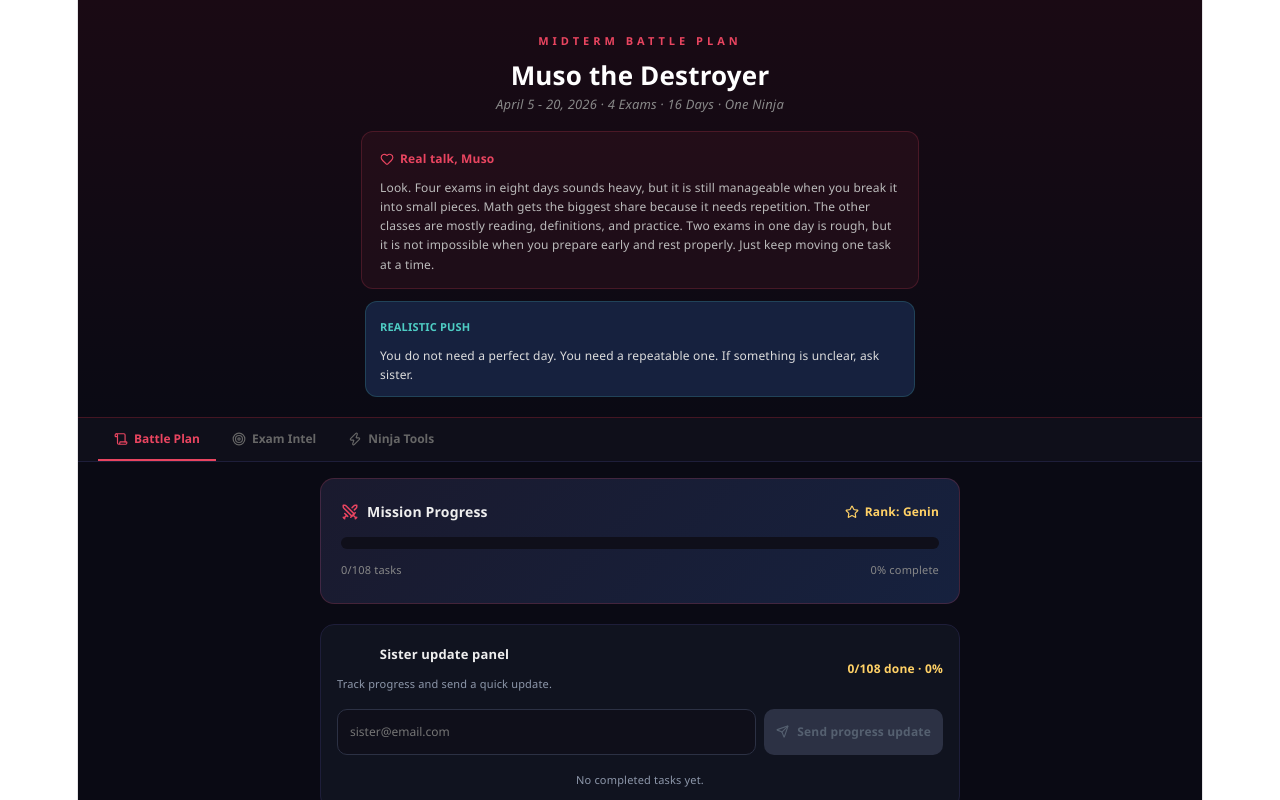
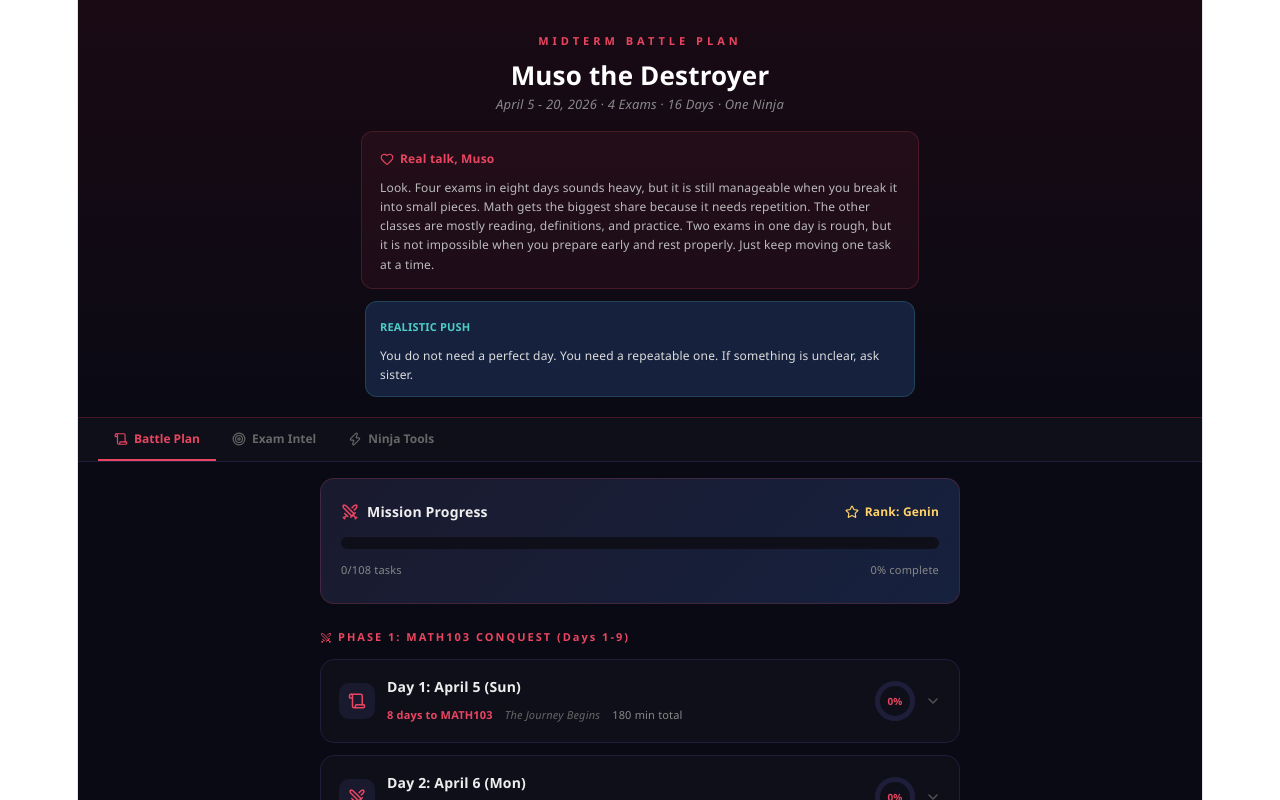
Before and after one commit to sudhei02/midterm-ninja-tracker-web, a React (Vite) app: page / in a window 1280 px wide. Shown: the top 800 px of the page. Built offline with nearby package versions, Linux system fonts and the light colour scheme.

Commit message:
Refactor progress tracking logic and remove completion log functionality

```diff
--- a/src/App.jsx
+++ b/src/App.jsx
@@ -25,12 +25,10 @@ import {
   MessageSquare,
   TrendingUp,
   Users,
-  Send,
 } from "lucide-react";
 
 const STORAGE_KEY = "muso-ninja-planner-v2";
 const SISTER_EMAIL_KEY = "muso-sister-email-v1";
-const COMPLETION_LOG_KEY = "muso-completion-log-v1";
 
 const loadProgress = () => {
   try {
@@ -54,31 +52,6 @@ const loadString = (key) => {
     return localStorage.getItem(key) || "";
   } catch {
     return "";
-  }
-};
-
-const saveString = (key, value) => {
-  try {
-    localStorage.setItem(key, value);
-  } catch {
-    // Ignore storage write errors.
-  }
-};
-
-const loadCompletionLog = () => {
-  try {
-    const raw = localStorage.getItem(COMPLETION_LOG_KEY);
-    return raw ? JSON.parse(raw) : [];
-  } catch {
-    return [];
-  }
-};
-
-const saveCompletionLog = (log) => {
-  try {
-    localStorage.setItem(COMPLETION_LOG_KEY, JSON.stringify(log));
-  } catch {
-    // Ignore storage write errors.
   }
 };
 
@@ -159,38 +132,6 @@ const buildTaskEmailHref = ({ sisterEmail, day, block, task, completedCount, tot
     "He wants a quick hint or example.",
     "",
     "Please keep it short.",
-    "",
-    "Thank you.",
-  ].join("\n");
-
-  return `mailto:${sisterEmail}?subject=${encodeURIComponent(subject)}&body=${encodeURIComponent(body)}`;
-};
-
-const buildProgressEmailHref = ({ sisterEmail, progress, completionLog }) => {
-  if (!sisterEmail) return null;
-
-  const totalTasks = SCHEDULE.reduce(
-    (a, day) => a + day.blocks.reduce((b, bl) => b + bl.tasks.length, 0),
-    0
-  );
-  const doneTasks = Object.values(progress).filter(Boolean).length;
-  const pct = totalTasks > 0 ? Math.round((doneTasks / totalTasks) * 100) : 0;
-  const recent = completionLog.slice(0, 5);
-  const subject = `Muso progress update: ${doneTasks}/${totalTasks} tasks complete (${pct}%)`;
-  const body = [
-    `Hi Sister,`,
-    "",
-    `Here is Muso's latest study update: ${doneTasks}/${totalTasks} tasks complete (${pct}%).`,
-    "",
-    "Recent completed tasks:",
-    ...(recent.length > 0
-      ? recent.map(
-          (item) =>
-            `- Day ${item.dayNum}: ${item.course} | ${item.focus} | ${item.task}`
-        )
-      : ["- No tasks completed yet."]),
-    "",
-    "He is still working through the plan. Please help if he gets stuck.",
     "",
     "Thank you.",
   ].join("\n");
@@ -1073,7 +1014,6 @@ function StudyBlock({
   blockIdx,
   progress,
   setProgress,
-  setCompletionLog,
   sisterEmail,
 }) {
   const style = priorityStyles[block.priority];
@@ -1083,34 +1023,11 @@ function StudyBlock({
 
   const toggleTask = (taskIdx) => {
     const key = `${dayNum}-${blockIdx}-${taskIdx}`;
-    const task = block.tasks[taskIdx];
-    const wasChecked = !!progress[key];
     setProgress((prev) => {
       const next = { ...prev, [key]: !prev[key] };
       saveProgress(next);
       return next;
     });
-    if (!wasChecked) {
-      const doneCount = block.tasks.filter(
-        (_, i) => i === taskIdx || progress[`${dayNum}-${blockIdx}-${i}`]
-      ).length;
-      setCompletionLog((prev) => {
-        const entry = {
-          id: `${dayNum}-${blockIdx}-${taskIdx}-${prev.length + 1}`,
-          dayNum,
-          day: day.day,
-          course: block.course,
-          focus: block.focus,
-          task,
-          doneCount,
-          totalTasks,
-          pct: totalTasks > 0 ? Math.round((doneCount / totalTasks) * 100) : 0,
-        };
-        const next = [entry, ...prev].slice(0, 12);
-        saveCompletionLog(next);
-        return next;
-      });
-    }
   };
 
   const completedCount = block.tasks.filter(
@@ -1246,7 +1163,6 @@ function DayCard({
   day,
   progress,
   setProgress,
-  setCompletionLog,
   sisterEmail,
 }) {
   const [open, setOpen] = useState(false);
@@ -1400,7 +1316,6 @@ function DayCard({
               blockIdx={bi}
               progress={progress}
               setProgress={setProgress}
-              setCompletionLog={setCompletionLog}
               sisterEmail={sisterEmail}
             />
           ))}
@@ -1503,19 +1418,8 @@ function OverallProgress({ progress }) {
 
 export default function NinjaPlanner() {
   const [progress, setProgress] = useState(loadProgress);
-  const [completionLog, setCompletionLog] = useState(loadCompletionLog);
-  const [sisterEmail, setSisterEmail] = useState(() =>
-    loadString(SISTER_EMAIL_KEY)
-  );
+  const sisterEmail = loadString(SISTER_EMAIL_KEY);
   const [tab, setTab] = useState("schedule");
-
-  useEffect(() => {
-    saveCompletionLog(completionLog);
-  }, [completionLog]);
-
-  useEffect(() => {
-    saveString(SISTER_EMAIL_KEY, sisterEmail);
-  }, [sisterEmail]);
 
   const totalTasks = SCHEDULE.reduce(
     (a, day) => a + day.blocks.reduce((b, bl) => b + bl.tasks.length, 0),
@@ -1525,11 +1429,6 @@ export default function NinjaPlanner() {
   const pct = totalTasks > 0 ? Math.round((doneTasks / totalTasks) * 100) : 0;
   const motivationalQuote =
     MOTIVATIONAL_QUOTES[pct % MOTIVATIONAL_QUOTES.length];
-  const progressUpdateHref = buildProgressEmailHref({
-    sisterEmail,
-    progress,
-    completionLog,
-  });
 
   return (
     <div
@@ -1713,118 +1612,6 @@ export default function NinjaPlanner() {
           <>
             <OverallProgress progress={progress} />
 
-            <div
-              style={{
-                background: "#10131f",
-                border: "1px solid #1e1e3a",
-                borderRadius: 14,
-                padding: 16,
-                marginBottom: 18,
-              }}
-            >
-              <div
-                style={{
-                  display: "flex",
-                  alignItems: "center",
-                  justifyContent: "space-between",
-                  gap: 12,
-                  flexWrap: "wrap",
-                }}
-              >
-                <div>
-                  <div style={{ fontSize: 13, fontWeight: 700, color: "#eee" }}>
-                    Sister update panel
-                  </div>
-                  <div style={{ fontSize: 11, color: "#8e98ab", marginTop: 3 }}>
-                    Track progress and send a quick update.
-                  </div>
-                </div>
-                <div style={{ fontSize: 12, color: "#ffd166", fontWeight: 700 }}>
-                  {doneTasks}/{totalTasks} done · {pct}%
-                </div>
-              </div>
-
-              <div
-                style={{
-                  display: "flex",
-                  gap: 8,
-                  flexWrap: "wrap",
-                  marginTop: 12,
-                }}
-              >
-                <input
-                  value={sisterEmail}
-                  onChange={(event) => setSisterEmail(event.target.value)}
-                  placeholder="sister@email.com"
-                  style={{
-                    flex: "1 1 220px",
-                    background: "#0f0f1a",
-                    border: "1px solid #2c3144",
-                    borderRadius: 10,
-                    color: "#eee",
-                    padding: "10px 12px",
-                    fontFamily: "inherit",
-                    fontSize: 12,
-                  }}
-                />
-                <a
-                  href={progressUpdateHref || undefined}
-                  onClick={(event) => {
-                    if (!progressUpdateHref) {
-                      event.preventDefault();
-                    }
-                  }}
-                  style={{
-                    display: "inline-flex",
-                    alignItems: "center",
-                    gap: 8,
-                    padding: "10px 12px",
-                    borderRadius: 10,
-                    background: progressUpdateHref ? "#ffd166" : "#2c3144",
-                    color: progressUpdateHref ? "#0f0f1a" : "#556070",
-                    textDecoration: "none",
-                    fontSize: 12,
-                    fontWeight: 700,
-                    cursor: progressUpdateHref ? "pointer" : "not-allowed",
-                  }}
-                >
-                  <Send size={13} />
-                  Send progress update
-                </a>
-              </div>
-
-              <div style={{ marginTop: 12, display: "grid", gap: 8 }}>
-                {completionLog.length > 0 ? (
-                  completionLog.slice(0, 3).map((item) => (
-                    <div
-                      key={item.id}
-                      style={{
-                        background: "#0f0f1a",
-                        border: "1px solid #1e1e3a",
-                        borderRadius: 10,
-                        padding: "8px 10px",
-                        fontSize: 11,
-                        color: "#cbd5e1",
-                        lineHeight: 1.5,
-                      }}
-                    >
-                      <strong style={{ color: courseColors[item.course] || "#ffd166" }}>
-                        Day {item.dayNum}:
-                      </strong>{" "}
-                      {item.course} · {item.focus} · {item.task}
-                      <div style={{ color: "#8e98ab", marginTop: 2 }}>
-                        {item.doneCount}/{item.totalTasks} done on that block · {item.pct}%
-                      </div>
-                    </div>
-                  ))
-                ) : (
-                  <div style={{ fontSize: 11, color: "#8e98ab" }}>
-                    No completed tasks yet.
-                  </div>
-                )}
-              </div>
-            </div>
-
             {/* Phase labels */}
             <div
               style={{
@@ -1848,7 +1635,6 @@ export default function NinjaPlanner() {
                 day={day}
                 progress={progress}
                 setProgress={setProgress}
-                setCompletionLog={setCompletionLog}
                 sisterEmail={sisterEmail}
               />
             ))}
@@ -1876,7 +1662,6 @@ export default function NinjaPlanner() {
                   day={day}
                   progress={progress}
                   setProgress={setProgress}
-                  setCompletionLog={setCompletionLog}
                   sisterEmail={sisterEmail}
                 />
               )
@@ -1904,7 +1689,6 @@ export default function NinjaPlanner() {
                 day={day}
                 progress={progress}
                 setProgress={setProgress}
-                setCompletionLog={setCompletionLog}
                 sisterEmail={sisterEmail}
               />
             ))}
@@ -2348,8 +2132,6 @@ export default function NinjaPlanner() {
                 ) {
                   setProgress({});
                   saveProgress({});
-                  setCompletionLog([]);
-                  saveCompletionLog([]);
                 }
               }}
               style={{
```
